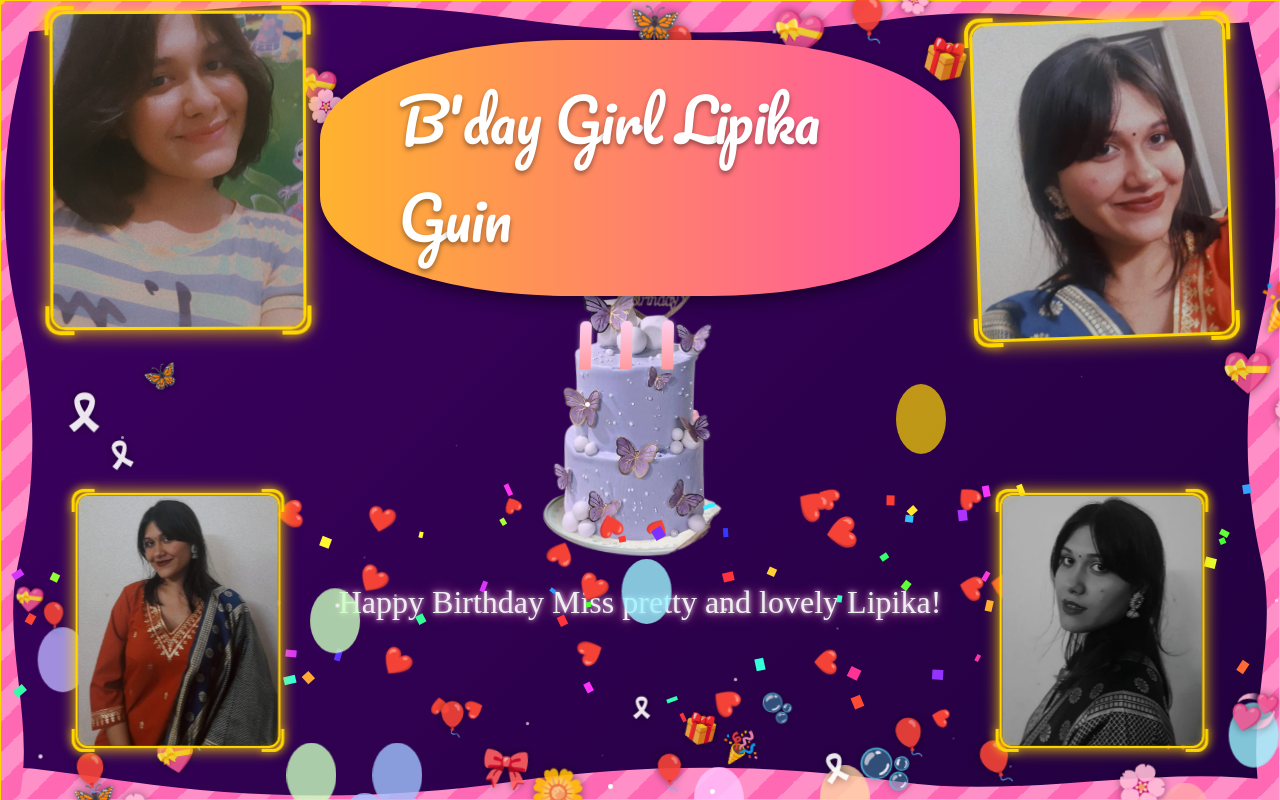
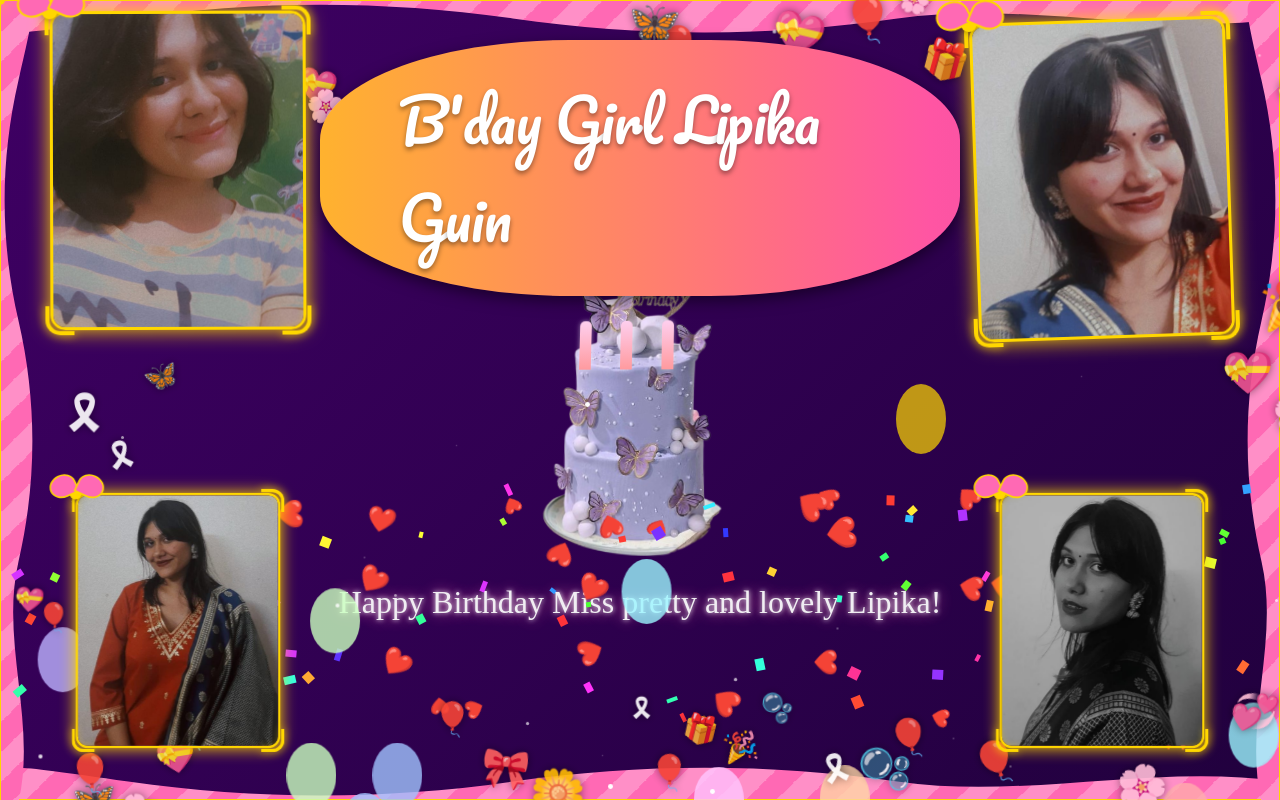
Before and after one commit to Rajhansh-NihalRaj/Rajhansh-wishes-for-birthday, a plain HTML site: page index.html in a window 1280 px wide. Both pictures are taken after a click on the button "BLOW CANDLES". Drawn offline with Linux system fonts and the light colour scheme; a web font is replaced by a local one.

Commit message:
Update index.html

```diff
--- a/index.html
+++ b/index.html
@@ -255,7 +255,7 @@ body {
     }
 }
 
-/* --- NEW: Decorative Corner Flourishes --- */
+/* --- Decorative Corner Flourishes --- */
 .corner-flourish {
     position: absolute;
     width: 25px;
@@ -288,6 +288,43 @@ body {
     right: -5px;
     border-width: 0 4px 4px 0;
     border-radius: 0 0 15px 0;
+}
+
+/* --- NEW: Decorative Bow Wrapper --- */
+.image-bow {
+    /* This is the center knot */
+    position: absolute;
+    top: -8px;
+    left: -8px;
+    width: 16px;
+    height: 16px;
+    background: var(--secondary-color); /* Gold knot */
+    border-radius: 50%;
+    z-index: 1004; /* Above the flourishes */
+    box-shadow: 0 0 8px rgba(0,0,0,0.5);
+}
+.image-bow::before, .image-bow::after {
+    content: '';
+    position: absolute;
+    width: 30px;
+    height: 25px;
+    background: var(--primary-color); /* Pink loop */
+    border: 2px solid var(--secondary-color);
+    z-index: -1; /* Place behind the knot */
+}
+/* Left loop */
+.image-bow::before {
+    border-radius: 50% 50% 0 50%;
+    transform: rotate(-25deg);
+    top: -15px;
+    left: -25px;
+}
+/* Right loop */
+.image-bow::after {
+    border-radius: 50% 50% 50% 0;
+    transform: rotate(25deg);
+    top: -15px;
+    left: 10px;
 }
 
 
@@ -419,6 +456,7 @@ body:hover .cursor-follower {
 <div class="background-balloon" style="background:lightblue; left:40%; top:10%; animation-delay:1s;"></div>
 
 <div class="corner-image-container top-left" style="animation-delay: 0s;">
+    <div class="image-bow"></div>
     <div class="corner-flourish flourish-tl"></div>
     <div class="corner-flourish flourish-tr"></div>
     <div class="corner-flourish flourish-bl"></div>
@@ -426,6 +464,7 @@ body:hover .cursor-follower {
     <img src="Lipika1.jpg" alt="Lipika 1" class="corner-image">
 </div>
 <div class="corner-image-container top-right" style="animation-delay: 1.5s;">
+    <div class="image-bow"></div>
     <div class="corner-flourish flourish-tl"></div>
     <div class="corner-flourish flourish-tr"></div>
     <div class="corner-flourish flourish-bl"></div>
@@ -433,6 +472,7 @@ body:hover .cursor-follower {
     <img src="Lipika2.jpg" alt="Lipika 2" class="corner-image">
 </div>
 <div class="corner-image-container bottom-left" style="animation-delay: 3s;">
+    <div class="image-bow"></div>
     <div class="corner-flourish flourish-tl"></div>
     <div class="corner-flourish flourish-tr"></div>
     <div class="corner-flourish flourish-bl"></div>
@@ -440,6 +480,7 @@ body:hover .cursor-follower {
     <img src="Lipika3.jpg" alt="Lipika 3" class="corner-image">
 </div>
 <div class="corner-image-container bottom-right" style="animation-delay: 4.5s;">
+    <div class="image-bow"></div>
     <div class="corner-flourish flourish-tl"></div>
     <div class="corner-flourish flourish-tr"></div>
     <div class="corner-flourish flourish-bl"></div>
```
